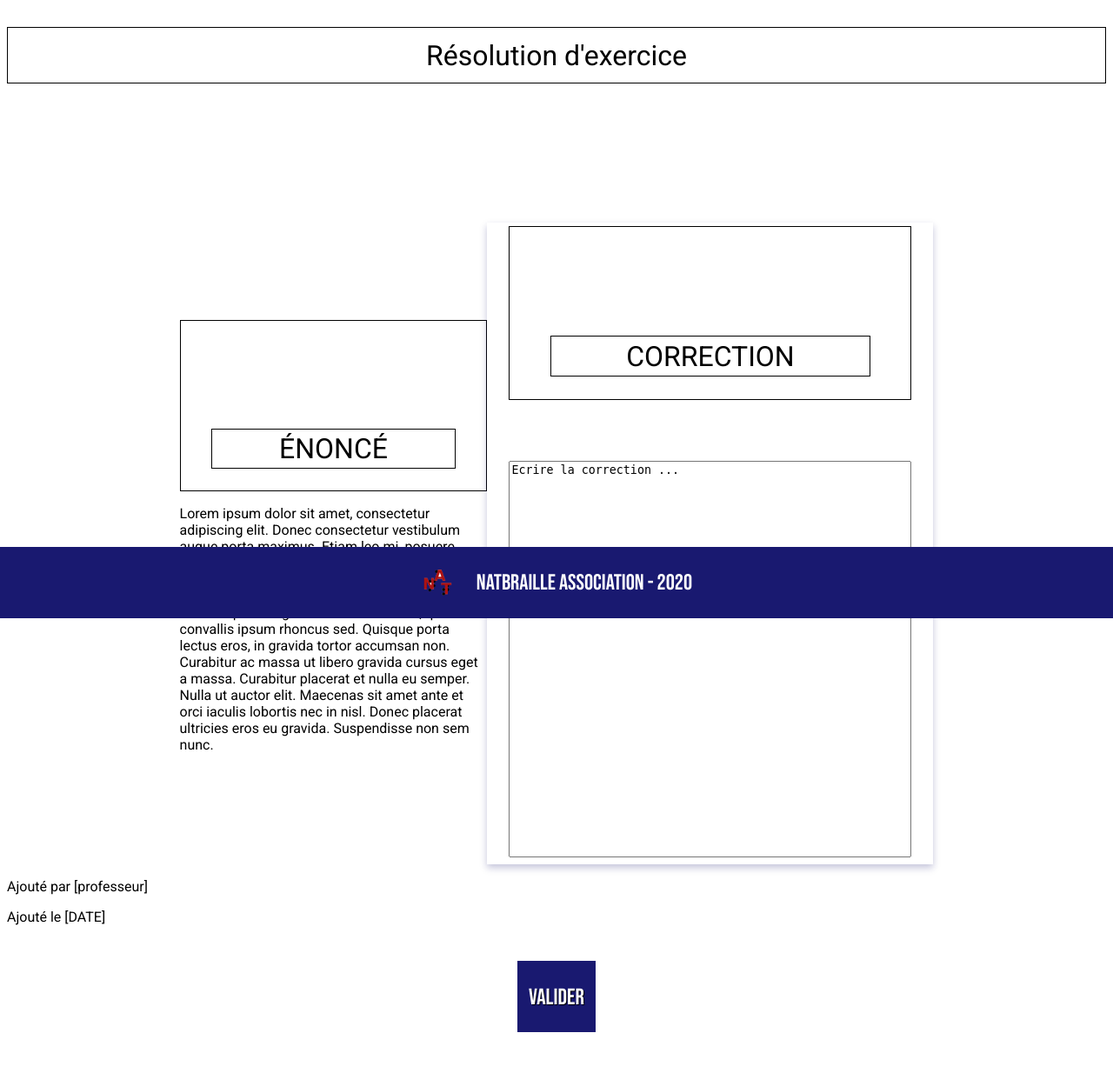
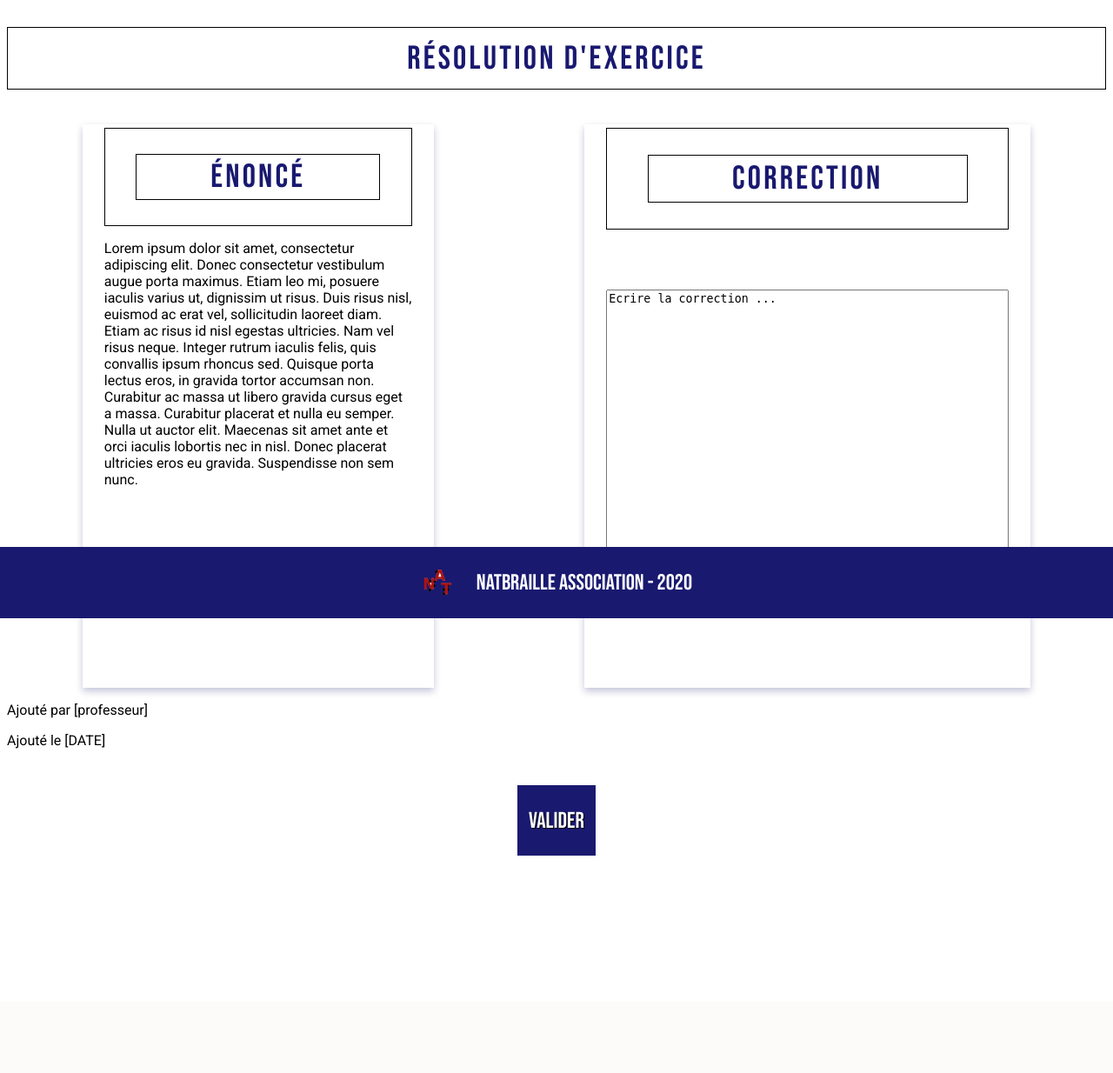
Before and after one commit to dblasko/natbraille-classrooms, a PHP site: page /page_resolution_exercice.html in a window 1280 px wide. Shown: the part 89-1323 px from the top of the page at 87% size. After the commit the page ends 1073 px from the top, so only its background shows below. Run offline with PHP 8.4, Linux system fonts and the light colour scheme.

Commit message:
Modifications indications

```diff
--- a/prototypes/Lina/CSS/page_resolution_exercice.css
+++ b/prototypes/Lina/CSS/page_resolution_exercice.css
@@ -1,4 +1,3 @@
-
 /* font-family: 'Bebas Neue', cursive; */
 @import url('https://fonts.googleapis.com/css2?family=Bebas+Neue&display=swap');
 /* font-family: 'Roboto', sans-serif; */
@@ -7,7 +6,8 @@
 textarea {
     resize: none;
     margin-top: 15%;
-
+    overflow-y: scroll;
+    height: 45vh;
 }
 
 .option {
@@ -35,7 +35,7 @@ textarea {
 
 }
 
-#options{
+#options {
     display: flex;
     justify-content: center;
     align-items: center;
@@ -44,7 +44,9 @@ textarea {
 .option:hover {
     background-color: #6D57F1;
 }
-.contour, h1{
+
+.contour,
+h1 {
     border: #000 solid 1px;
     padding-left: 10%;
     padding-right: 10%;
@@ -52,9 +54,13 @@ textarea {
     padding-bottom: 1%;
 
 }
-h1{
+
+body>h1 {
+    margin-top: 15vh;
+}
+
+h1 {
     font-weight: normal;
-    margin-top: 15vh;
     display: flex;
     align-items: center;
     justify-content: center;
@@ -62,17 +68,25 @@ h1{
 
 #contenu {
     display: flex;
+    flex-direction: row;
     align-items: center;
-    justify-content: center;
-    margin-top: 20vh;
+    justify-content: space-around;
+    margin-top: 5vh;
 }
 
-.legende{
+.legende {
     display: none;
 }
-.rangement{
+
+.rangement {
     display: flex;
 }
-.enonce{
+
+.enonce {
     width: 28%;
+    height: 80vh;
 }
+
+#correction {
+    height: 80vh;
+}
--- a/prototypes/Lina/page_resolution_exercice.html
+++ b/prototypes/Lina/page_resolution_exercice.html
@@ -1,6 +1,7 @@
 <!doctype html>
 
 <html lang="en">
+
 <head>
     <meta charset="utf-8">
 
@@ -23,17 +24,18 @@
         </div>
     </header>
 
-    <h1>Résolution d'exercice</h1>
+    <h1 class="title-1">Résolution d'exercice</h1>
 
     <div id="contenu">
 
         <!--<div class="card">-->
-            <div class="enonce">
+        <div class="enonce card">
             <div class="contour">
-                        <h1>ÉNONCÉ</h1>
+                <h1 class="title-1">ÉNONCÉ</h1>
             </div>
 
-                <label for="enonce" class="legende">Enoncé</label><p id="enonce">Lorem ipsum dolor sit amet, consectetur adipiscing elit. Donec consectetur vestibulum augue porta
+            <p id="enonce">Lorem ipsum dolor sit amet, consectetur adipiscing elit. Donec consectetur vestibulum augue
+                porta
                 maximus. Etiam leo mi,
                 posuere iaculis varius ut, dignissim ut risus. Duis risus nisl, euismod ac erat vel, sollicitudin
                 laoreet diam. Etiam ac
@@ -48,9 +50,9 @@
         </div>
 
 
-            <div class="card">
+        <div class="card" id="correction">
             <div class="contour">
-                <h1>CORRECTION</h1>
+                <h1 class="title-1">CORRECTION</h1>
             </div>
 
             <label for="correction_text" class="legende">Correction</label><textarea name="story" id="correction_text"
```
Lines whose indentation alone changed are shown as unchanged.
